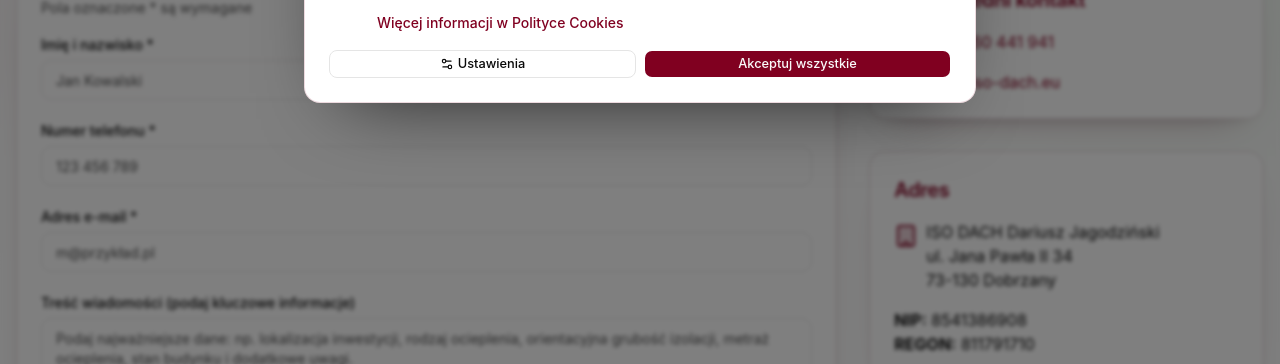
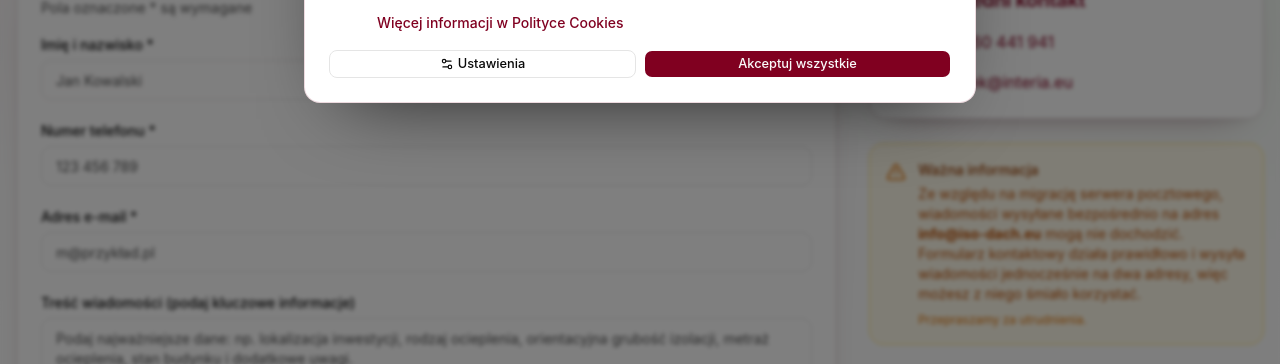
Before and after one commit to erykovsky/iso-dach, a Next.js app: page /kontakt in a window 1280 px wide. Shown: the part 432-796 px from the top of the page. Built offline with nearby package versions, Linux system fonts and the light colour scheme; no server answers.

Commit message:
notka o problemie z adresem email

```diff
--- a/app/kontakt/actions.ts
+++ b/app/kontakt/actions.ts
@@ -102,11 +102,18 @@ export async function sendWycenaAction(
 
     const senderAddress = process.env.EMAIL_USER || "noreply@iso-dach.eu";
 
+    // Przygotuj adresy docelowe (główny + opcjonalnie drugi)
+    const primaryEmail = process.env.EMAIL_TO;
+    const secondaryEmail = process.env.EMAIL_TO_SECONDARY;
+    const recipients = secondaryEmail
+        ? `${primaryEmail}, ${secondaryEmail}`
+        : primaryEmail;
+
     // W trybie deweloperskim - logowanie zamiast wysyłania
     if (isDevelopment) {
         console.log("\n=== TRYB DEWELOPERSKI - EMAIL NIE ZOSTAŁ WYSŁANY ===");
         console.log("Od:", `Formularz ISO-DACH <${senderAddress}>`);
-        console.log("Do:", process.env.EMAIL_TO);
+        console.log("Do:", recipients);
         console.log("Temat:", `Wycena ${name}`);
         console.log("Dane formularza:");
         console.log("  Imię:", name);
@@ -126,7 +133,7 @@ export async function sendWycenaAction(
         await transporter.sendMail({
             from: `Formularz ISO-DACH <${senderAddress}>`,
             ...(email ? { replyTo: email } : {}),
-            to: process.env.EMAIL_TO,
+            to: recipients,
             subject: `Wycena ${name}`,
             text: `
 Nowe zapytanie o wycenę:
--- a/app/kontakt/page.tsx
+++ b/app/kontakt/page.tsx
@@ -1,5 +1,5 @@
 import { ContactForm } from "./contact-form";
-import { Building, Mail, Phone } from "lucide-react";
+import { Building, Mail, Phone, AlertTriangle } from "lucide-react";
 import { Metadata } from "next";
 
 export const metadata: Metadata = {
@@ -72,14 +72,31 @@ export default function KontaktPage() {
                 <div className="flex items-center space-x-2">
                   <Mail className="text-primary" />
                   <a
-                    href="mailto:info@iso-dach.eu"
+                    href="mailto:zudarek@interia.eu"
                     className="text-primary hover:text-secondary transition-colors"
                   >
-                    info@iso-dach.eu
+                    zudarek@interia.eu
                   </a>
                 </div>
               </div>
             </section>
+
+            <div className="mt-6 rounded-xl border border-amber-200 bg-amber-50 p-4">
+              <div className="flex items-start gap-3">
+                <AlertTriangle className="mt-0.5 h-5 w-5 shrink-0 text-amber-600" />
+                <div>
+                    <p className="text-sm font-medium text-amber-800">
+                      Ważna informacja
+                    </p>
+                    <p className="mt-1 text-sm text-amber-700">
+                      Ze względu na migrację serwera pocztowego, wiadomości wysyłane bezpośrednio na adres <strong>info@iso-dach.eu</strong> mogą nie dochodzić. Formularz kontaktowy działa prawidłowo i wysyła wiadomości jednocześnie na dwa adresy, więc możesz z niego śmiało korzystać.
+                    </p>
+                    <p className="mt-2 text-xs text-amber-600">
+                      Przepraszamy za utrudnienia.
+                    </p>
+                </div>
+              </div>
+            </div>
             <section className="soft-card mt-8 rounded-2xl p-5 sm:p-6">
               <h3 className="text-xl font-semibold text-primary">Adres</h3>
               <div className="mt-4 space-y-4">
```
